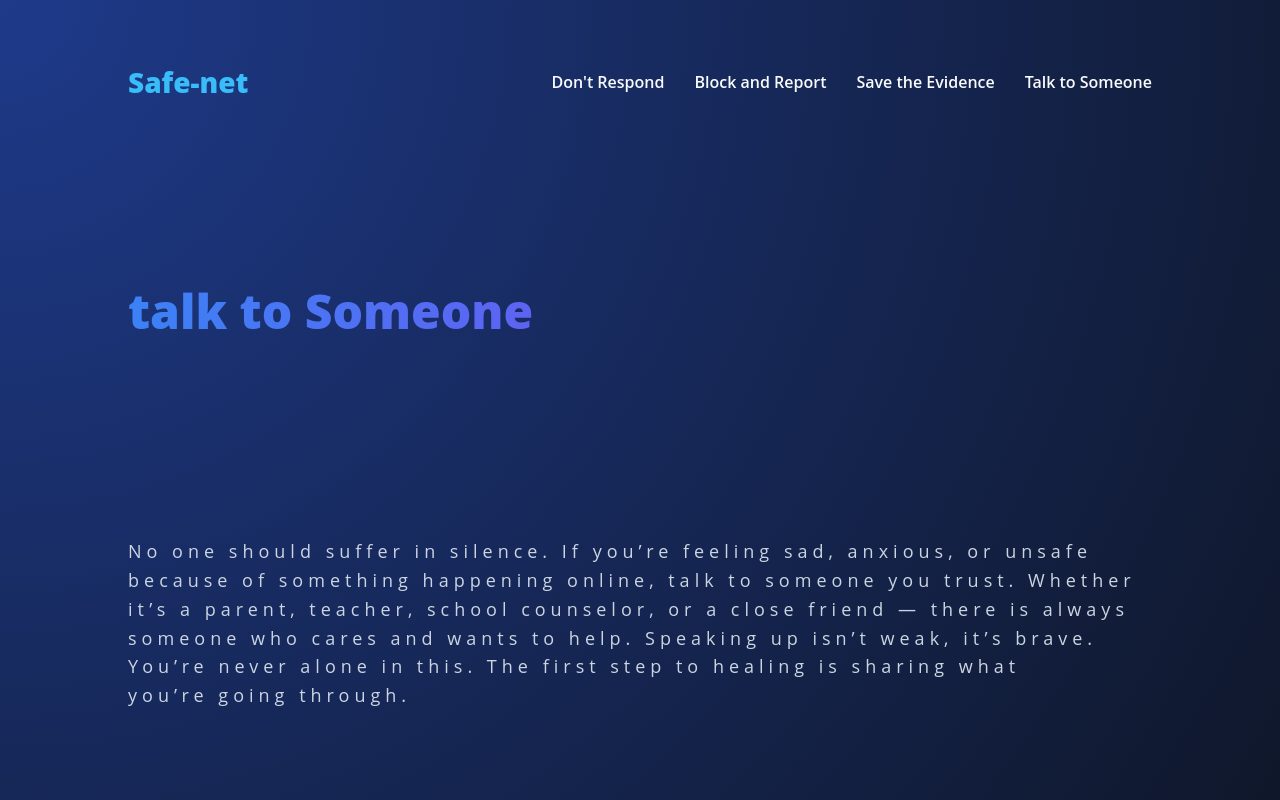
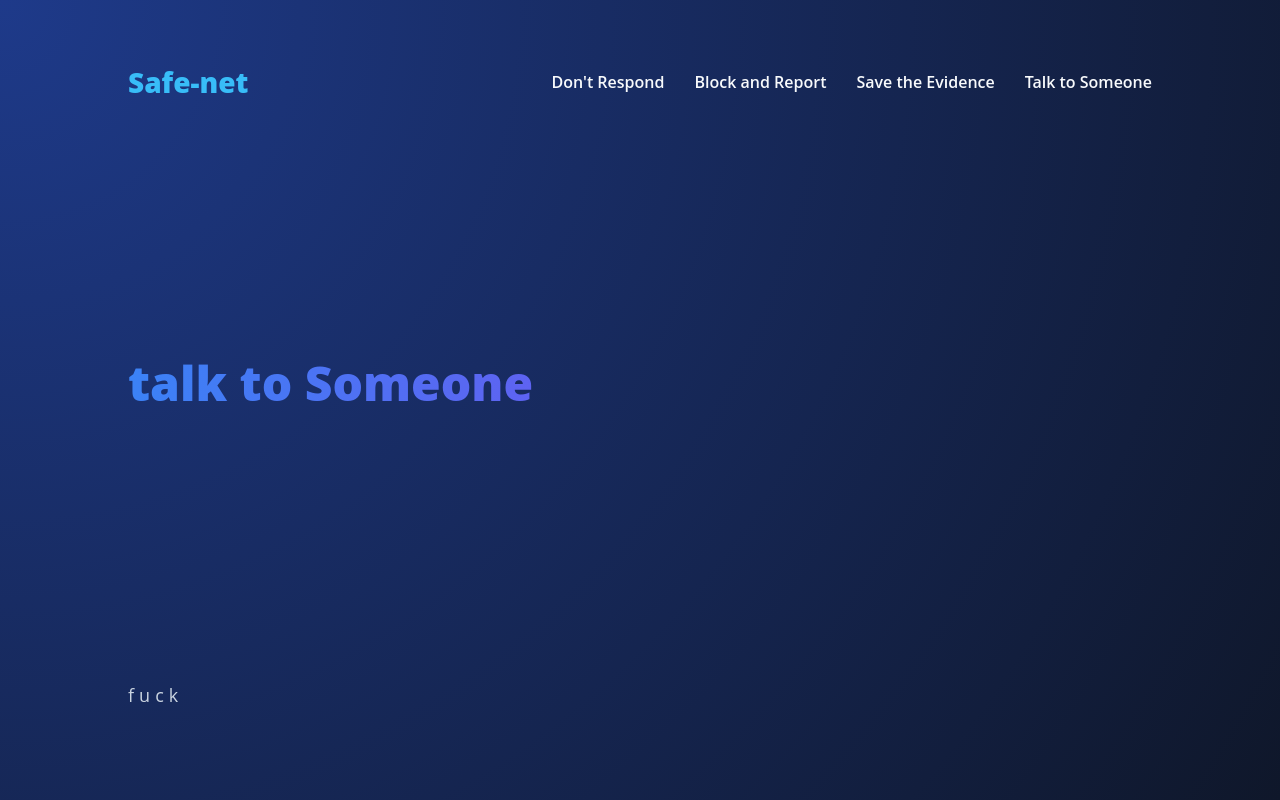
Before and after one commit to Moha3moha0/Safe-Net, a plain HTML site: page campaign4.html in a window 1280 px wide. Drawn offline with Linux system fonts and the light colour scheme.

Commit message:
Update campaign4.html

```diff
--- a/campaign4.html
+++ b/campaign4.html
@@ -22,6 +22,6 @@
     <h2>
         talk to Someone
     </h2>
-    <p>No one should suffer in silence. If you’re feeling sad, anxious, or unsafe because of something happening online, talk to someone you trust. Whether it’s a parent, teacher, school counselor, or a close friend — there is always someone who cares and wants to help. Speaking up isn’t weak, it’s brave. You’re never alone in this. The first step to healing is sharing what you’re going through.</p>
+    <p>fuck</p>
 </body>
 </html>
```
